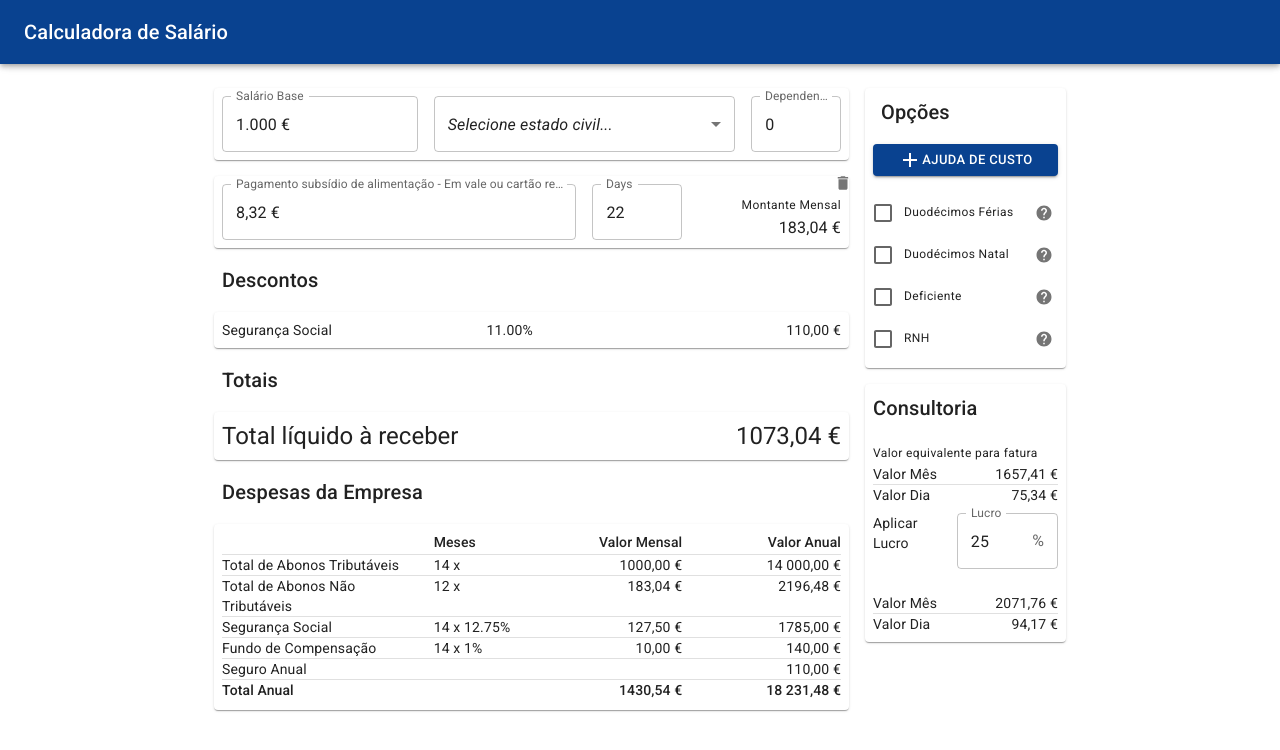
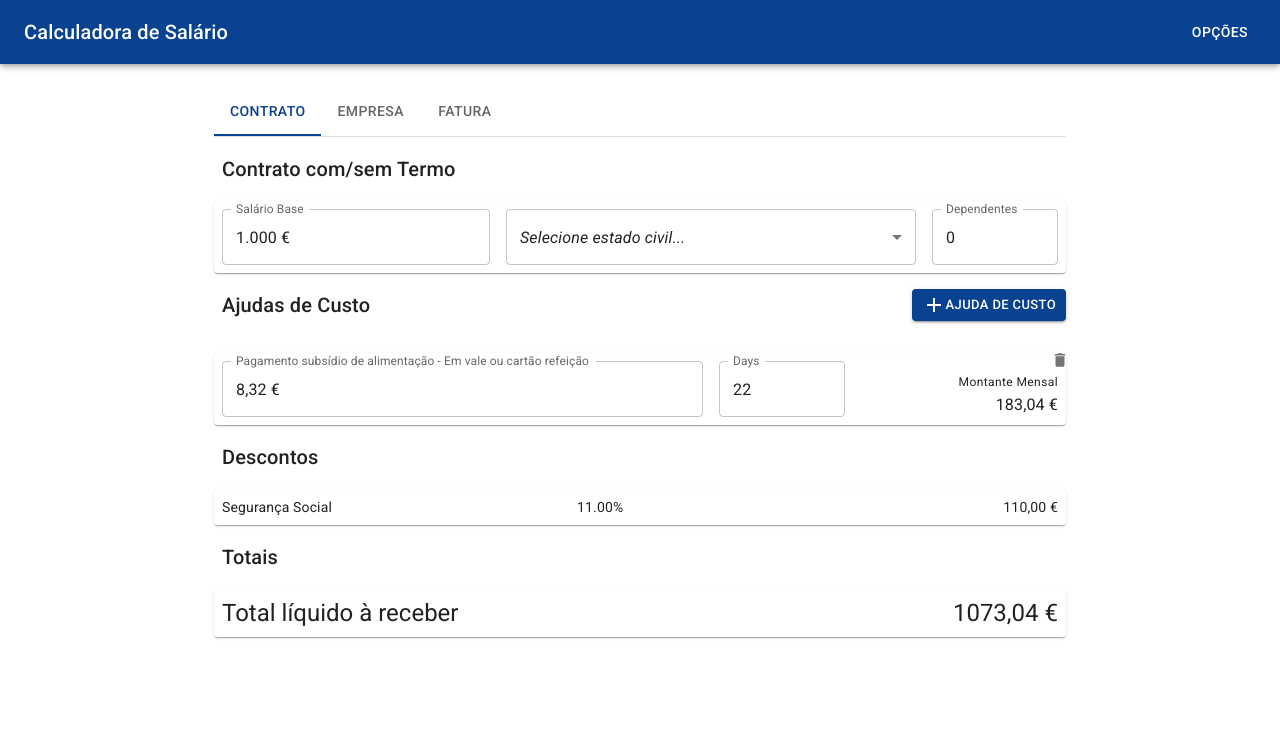
Before and after one commit to edgarmesquita/salary-calculator.github.io, a Next.js app: page / in a window 1280 px wide. Shown: the top 750 px of the page. Built offline with nearby package versions, Linux system fonts and the light colour scheme.

Commit message:
refactoring layout

```diff
--- a/next.config.js
+++ b/next.config.js
@@ -2,8 +2,7 @@
 const nextConfig = {
   experimental: {
     appDir: true,
-  },
-  assetPrefix: './',
+  }
 }
 
 module.exports = nextConfig
--- a/src/pages/index.tsx
+++ b/src/pages/index.tsx
@@ -4,7 +4,7 @@ import {
   AppBar,
   Box, Button, Card, Checkbox, Container, Dialog, DialogActions, DialogContent,
   DialogTitle, Divider, FormControl, FormControlLabel, FormGroup, IconButton, InputAdornment, ListSubheader, MenuItem, Select,
-  SelectChangeEvent, Switch, TextField, Toolbar, Tooltip, Typography
+  SelectChangeEvent, Stack, SwipeableDrawer, Switch, Tab, Tabs, TextField, Toolbar, Tooltip, Typography
 } from '@mui/material'
 import Grid from '@mui/material/Unstable_Grid2';
 import React, { ReactNode } from 'react';
@@ -14,7 +14,7 @@ import AddIcon from '@mui/icons-material/Add';
 import { getEchelon, getIrsDeductionAmount, getScale } from '@/funcs/irs';
 import { formatCurrency } from '@/funcs';
 import { getAllowanceGroup, getAllowanceItem, getAllowances, getUnitDescription } from '@/funcs/allowance';
-
+import CloseIcon from '@mui/icons-material/Close';
 interface StateAllowanceItem {
   id: number; quantity: number, value: number
 }
@@ -31,6 +31,35 @@ interface State {
   vacationTwelfthsPercent: 50 | 100;
   christmasTwelfthsPercent: 50 | 100;
   profit: number;
+}
+
+interface TabPanelProps {
+  children?: React.ReactNode;
+  index: number;
+  value: number;
+}
+
+function TabPanel(props: TabPanelProps) {
+  const { children, value, index, ...other } = props;
+
+  return (
+    <Box pt={2}
+      role="tabpanel"
+      hidden={value !== index}
+      id={`simple-tabpanel-${index}`}
+      aria-labelledby={`simple-tab-${index}`}
+      {...other}
+    >
+      {value === index && (children)}
+    </Box>
+  );
+}
+
+function a11yProps(index: number) {
+  return {
+    id: `simple-tab-${index}`,
+    'aria-controls': `simple-tabpanel-${index}`,
+  };
 }
 
 const allowances = getAllowances();
@@ -62,6 +91,12 @@ export default function HomePage() {
     profit: 25
   });
   const [open, setOpen] = React.useState(false);
+  const [tab, setTab] = React.useState(0);
+  const [drawer, setDrawer] = React.useState(false);
+
+  const handleTabChange = (event: React.SyntheticEvent, newValue: number) => {
+    setTab(newValue);
+  };
 
   const setValue = (prop: keyof State, value: any) => {
     setValues({
@@ -127,6 +162,21 @@ export default function HomePage() {
     });
   };
 
+  const toggleDrawer =
+    (open: boolean) =>
+      (event: React.KeyboardEvent | React.MouseEvent) => {
+        if (
+          event &&
+          event.type === 'keydown' &&
+          ((event as React.KeyboardEvent).key === 'Tab' ||
+            (event as React.KeyboardEvent).key === 'Shift')
+        ) {
+          return;
+        }
+
+        setDrawer(open);
+      };
+
   const getTotalNet = () => {
     let salary = baseSalary;
     if (values.hasVacationTwelfths)
@@ -165,43 +215,97 @@ export default function HomePage() {
           <Typography variant="h6" component="div" sx={{ flexGrow: 1 }}>
             Calculadora de Salário
           </Typography>
+          <Button color="inherit" onClick={toggleDrawer(true)}>Opções</Button>
         </Toolbar>
       </AppBar>
       <Toolbar />
+
+      <SwipeableDrawer
+        anchor={'right'}
+        open={drawer}
+        onClose={toggleDrawer(false)}
+        onOpen={toggleDrawer(true)}
+      >
+        <Box
+          sx={{ width: 250, p: 2 }}
+          role="presentation"
+          onKeyDown={toggleDrawer(false)}>
+
+          <Stack direction={"row"} alignItems="center" sx={{ mb: 2 }}>
+            <Typography variant="h6" sx={{ m: 0, flexGrow: 1 }}>Opções</Typography>
+            <IconButton aria-label="delete" size="small" onClick={toggleDrawer(false)}>
+              <CloseIcon fontSize="small" />
+            </IconButton>
+          </Stack>
+
+          <FormGroup>
+            <FormControlLabel
+              value="true"
+              control={<Checkbox checked={values.hasVacationTwelfths} onChange={handleCheckChange("hasVacationTwelfths")} color="primary" inputProps={{ 'aria-label': 'controlled' }} />}
+              label={(
+                <Typography variant="caption" sx={{ position: 'relative', width: '100%' }}>
+                  Duodécimos Férias
+                  <Tooltip title="Recebe 100% do subsídio de férias em duodécimos" arrow sx={{ position: 'absolute', right: -16, top: -4 }}>
+                    <IconButton aria-label="delete" size="small">
+                      <HelpIcon fontSize="inherit" />
+                    </IconButton>
+                  </Tooltip>
+                </Typography>)}
+              labelPlacement="end"
+            />
+            <FormControlLabel
+              value="true"
+              control={<Checkbox checked={values.hasChristmasTwelfths} onChange={handleCheckChange("hasChristmasTwelfths")} color="primary" inputProps={{ 'aria-label': 'controlled' }} />}
+              label={(
+                <Typography variant="caption" sx={{ position: 'relative', width: '100%' }}>
+                  Duodécimos Natal <Tooltip title="Recebe 100% do subsídio de natal em duodécimos" arrow sx={{ position: 'absolute', right: -16, top: -4 }}>
+                    <IconButton aria-label="delete" size="small">
+                      <HelpIcon fontSize="inherit" />
+                    </IconButton>
+                  </Tooltip>
+                </Typography>)}
+              labelPlacement="end"
+            />
+            <FormControlLabel
+              value="true"
+              control={<Checkbox checked={values.handicapped} onChange={handleCheckChange("handicapped")} color="primary" inputProps={{ 'aria-label': 'controlled' }} />}
+              label={(
+                <Typography variant="caption" sx={{ position: 'relative', width: '100%' }}>
+                  Deficiente <Tooltip title="Portador de Deficiência Física" arrow sx={{ position: 'absolute', right: -16, top: -4 }}>
+                    <IconButton aria-label="delete" size="small">
+                      <HelpIcon fontSize="inherit" />
+                    </IconButton>
+                  </Tooltip>
+                </Typography>)}
+              labelPlacement="end"
+            />
+            <FormControlLabel
+              value="true"
+              control={<Checkbox checked={values.hasRnh} onChange={handleCheckChange("hasRnh")} color="primary" inputProps={{ 'aria-label': 'controlled' }} />}
+              label={(
+                <Typography variant="caption" sx={{ position: 'relative', width: '100%' }}>
+                  RNH <Tooltip title="Residente Não Habitual: desconto máximo de até 20% no IRS" arrow sx={{ position: 'absolute', right: -16, top: -4 }}>
+                    <IconButton aria-label="delete" size="small">
+                      <HelpIcon fontSize="inherit" />
+                    </IconButton>
+                  </Tooltip>
+                </Typography>)}
+              labelPlacement="end"
+            />
+          </FormGroup>
+        </Box>
+      </SwipeableDrawer>
       <Container maxWidth="md" sx={{ pt: 3 }}>
-        <Dialog disableEscapeKeyDown open={open} onClose={handleClose} maxWidth="sm" fullWidth>
-          <DialogTitle>Ajuda de Custo</DialogTitle>
-          <DialogContent>
-            <Box component="form" sx={{ display: 'flex', flexWrap: 'wrap' }}>
-              <FormControl variant="outlined" fullWidth>
-                <Select displayEmpty
-                  value={values.allowanceId}
-                  defaultValue={values.allowanceId}
-                  id="allowanceId"
-                  onChange={handleSelectChange("allowanceId")}>
-                  <MenuItem disabled value={0}>
-                    <em>Selecione a ajuda de custo...</em>
-                  </MenuItem>
-                  {allowances.map(a =>
+        <Box sx={{ borderBottom: 1, borderColor: 'divider' }}>
+          <Tabs value={tab} onChange={handleTabChange} aria-label="tipos de contratos">
+            <Tab label="Contrato" {...a11yProps(0)} />
+            <Tab label="Empresa" {...a11yProps(1)} />
+            <Tab label="Fatura" {...a11yProps(2)} />
+          </Tabs>
+        </Box>
 
-                    [(<ListSubheader key={a.name}>{a.name}</ListSubheader>),
-                    a.items.map(item => (
-                      <MenuItem key={item.id} value={item.id} disabled={values.allowances.findIndex(o => o.id === item.id) >= 0}>{item.name}</MenuItem>
-                    ))] as ReactNode
-
-                  )}
-                </Select>
-              </FormControl>
-            </Box>
-          </DialogContent>
-          <DialogActions>
-            <Button onClick={handleClose}>Cancel</Button>
-            <Button disabled={values.allowanceId === 0} onClick={handleAllowanceAddClick}>Ok</Button>
-          </DialogActions>
-        </Dialog>
-
-        <Grid container spacing={2}>
-          <Grid xs={12} sm={9}>
+        <TabPanel value={tab} index={0}>
+          <Typography variant="h6" sx={{ mb: 2, ml: 1 }}>Contrato com/sem Termo</Typography>
           <Card sx={{ p: 1, mb: 2 }}>
             <Grid container spacing={2}>
               <Grid xs={12} sm={4}>
@@ -250,6 +354,19 @@ export default function HomePage() {
           </Card>
 
 
+          <Stack direction={"row"} sx={{ mb: 2 }}>
+            <Typography variant="h6" sx={{ ml: 1, flexGrow: 1 }}>Ajudas de Custo</Typography>
+            <Button
+              type="button"
+              variant='contained'
+              color='primary'
+              size='small'
+              sx={{ mb: 2 }}
+              onClick={handleClickOpen}
+              disabled={values.allowances.reduce((a, b) => a + b.id, 0) === allowances.map(o => o.items).reduce((a, b) => a.concat(b)).reduce((a, b) => a + b.id, 0)}>
+              <AddIcon />{" "}Ajuda de Custo
+            </Button>
+          </Stack>
 
           {values.allowances.map((o, i) => {
             const allowanceGroup = getAllowanceGroup(o.id);
@@ -412,88 +529,90 @@ export default function HomePage() {
               </Grid>
             </Grid>
           </Card>
+        </TabPanel>
 
+        <TabPanel value={tab} index={1}>
           <Typography variant="h6" sx={{ mb: 2, ml: 1 }}>Despesas da Empresa</Typography>
 
           <Card sx={{ p: 1, mb: 2 }}>
             <Grid container spacing={2}>
               <Grid xs={4}>
-                  <Typography variant="subtitle2"></Typography>
+                <Typography variant="subtitle2" sx={{ p: 1 }}></Typography>
               </Grid>
               <Grid xs={2}>
-                  <Typography variant="subtitle2">Meses</Typography>
+                <Typography variant="subtitle2" sx={{ p: 1 }}>Meses</Typography>
               </Grid>
               <Grid xs={3} sx={{ textAlign: 'right' }}>
-                  <Typography variant="subtitle2">Valor Mensal</Typography>
+                <Typography variant="subtitle2" sx={{ p: 1 }}>Valor Mensal</Typography>
               </Grid>
               <Grid xs={3} sx={{ textAlign: 'right' }}>
-                  <Typography variant="subtitle2">Valor Anual</Typography>
+                <Typography variant="subtitle2" sx={{ p: 1 }}>Valor Anual</Typography>
               </Grid>
             </Grid>
             <Divider />
             <Grid container spacing={2}>
               <Grid xs={4}>
-                  <Typography variant="body2">Total de Abonos Tributáveis</Typography>
+                <Typography variant="body2" sx={{ p: 1 }}>Total de Abonos Tributáveis</Typography>
               </Grid>
               <Grid xs={2}>
-                  <Typography variant="body2">14 x</Typography>
+                <Typography variant="body2" sx={{ p: 1 }}>14 x</Typography>
               </Grid>
               <Grid xs={3} sx={{ textAlign: 'right' }}>
-                  <Typography variant="body2">{formatCurrency(baseSalary)}</Typography>
+                <Typography variant="body2" sx={{ p: 1 }}>{formatCurrency(baseSalary)}</Typography>
               </Grid>
               <Grid xs={3} sx={{ textAlign: 'right' }}>
-                  <Typography variant="body2">{formatCurrency(baseSalary * 14)}</Typography>
+                <Typography variant="body2" sx={{ p: 1 }}>{formatCurrency(baseSalary * 14)}</Typography>
               </Grid>
             </Grid>
             <Divider />
             <Grid container spacing={2}>
               <Grid xs={4}>
-                  <Typography variant="body2">Total de Abonos Não Tributáveis</Typography>
+                <Typography variant="body2" sx={{ p: 1 }}>Total de Abonos Não Tributáveis</Typography>
               </Grid>
               <Grid xs={2}>
-                  <Typography variant="body2">12 x</Typography>
+                <Typography variant="body2" sx={{ p: 1 }}>12 x</Typography>
               </Grid>
               <Grid xs={3} sx={{ textAlign: 'right' }}>
-                  <Typography variant="body2">{formatCurrency(allowanceSum)}</Typography>
+                <Typography variant="body2" sx={{ p: 1 }}>{formatCurrency(allowanceSum)}</Typography>
               </Grid>
               <Grid xs={3} sx={{ textAlign: 'right' }}>
-                  <Typography variant="body2">{formatCurrency(allowanceSum * 12)}</Typography>
+                <Typography variant="body2" sx={{ p: 1 }}>{formatCurrency(allowanceSum * 12)}</Typography>
               </Grid>
             </Grid>
             <Divider />
             <Grid container spacing={2}>
               <Grid xs={4}>
-                  <Typography variant="body2">Segurança Social</Typography>
+                <Typography variant="body2" sx={{ p: 1 }}>Segurança Social</Typography>
               </Grid>
               <Grid xs={2}>
-                  <Typography variant="body2">14 x {corpSs * 100}%</Typography>
+                <Typography variant="body2" sx={{ p: 1 }}>14 x {corpSs * 100}%</Typography>
               </Grid>
               <Grid xs={3} sx={{ textAlign: 'right' }}>
-                  <Typography variant="body2">{formatCurrency(baseSalary * corpSs)}</Typography>
+                <Typography variant="body2" sx={{ p: 1 }}>{formatCurrency(baseSalary * corpSs)}</Typography>
               </Grid>
               <Grid xs={3} sx={{ textAlign: 'right' }}>
-                  <Typography variant="body2">{formatCurrency((baseSalary * corpSs) * 14)}</Typography>
+                <Typography variant="body2" sx={{ p: 1 }}>{formatCurrency((baseSalary * corpSs) * 14)}</Typography>
               </Grid>
             </Grid>
             <Divider />
             <Grid container spacing={2}>
               <Grid xs={4}>
-                  <Typography variant="body2">Fundo de Compensação</Typography>
+                <Typography variant="body2" sx={{ p: 1 }}>Fundo de Compensação</Typography>
               </Grid>
               <Grid xs={2}>
-                  <Typography variant="body2">14 x 1%</Typography>
+                <Typography variant="body2" sx={{ p: 1 }}>14 x 1%</Typography>
               </Grid>
               <Grid xs={3} sx={{ textAlign: 'right' }}>
-                  <Typography variant="body2">{formatCurrency(baseSalary * 0.01)}</Typography>
+                <Typography variant="body2" sx={{ p: 1 }}>{formatCurrency(baseSalary * 0.01)}</Typography>
               </Grid>
               <Grid xs={3} sx={{ textAlign: 'right' }}>
-                  <Typography variant="body2">{formatCurrency((baseSalary * 0.01) * 14)}</Typography>
+                <Typography variant="body2" sx={{ p: 1 }}>{formatCurrency((baseSalary * 0.01) * 14)}</Typography>
               </Grid>
             </Grid>
             <Divider />
             <Grid container spacing={2}>
               <Grid xs={4}>
-                  <Typography variant="body2">Seguro Anual</Typography>
+                <Typography variant="body2" sx={{ p: 1 }}>Seguro Anual</Typography>
               </Grid>
               <Grid xs={2}>
 
@@ -502,124 +621,57 @@ export default function HomePage() {
 
               </Grid>
               <Grid xs={3} sx={{ textAlign: 'right' }}>
-                  <Typography variant="body2">{formatCurrency(110)}</Typography>
+                <Typography variant="body2" sx={{ p: 1 }}>{formatCurrency(110)}</Typography>
               </Grid>
             </Grid>
             <Divider />
             <Grid container spacing={2}>
               <Grid xs={4}>
-                  <Typography variant="subtitle2">Total Anual</Typography>
+                <Typography variant="subtitle2" sx={{ p: 1 }}>Total Anual</Typography>
               </Grid>
               <Grid xs={2}>
 
               </Grid>
               <Grid xs={3} sx={{ textAlign: 'right' }}>
-                  <Typography variant="subtitle2">{formatCurrency(getTotalCompanyPerMonth())}</Typography>
+                <Typography variant="subtitle2" sx={{ p: 1 }}>{formatCurrency(getTotalCompanyPerMonth())}</Typography>
               </Grid>
               <Grid xs={3} sx={{ textAlign: 'right' }}>
-                  <Typography variant="subtitle2">{formatCurrency(getTotalCompany())}</Typography>
+                <Typography variant="subtitle2" sx={{ p: 1 }}>{formatCurrency(getTotalCompany())}</Typography>
               </Grid>
             </Grid>
           </Card>
+        </TabPanel>
 
-          </Grid>
-          <Grid xs={12} sm={3}>
+        <TabPanel value={tab} index={2}>
+          <Typography variant="h6" sx={{ mb: 1 }}>Consultoria</Typography>
+          <Typography variant="caption" sx={{ mb: 2, display: 'block' }}>Valor equivalente para fatura</Typography>
           <Card sx={{ p: 1, mb: 2 }}>
-              <Typography variant="h6" sx={{ mb: 2, ml: 1 }}>Opções</Typography>
-              <Button fullWidth
-                type="button"
-                variant='contained'
-                color='primary'
-                size='small'
-                sx={{ mb: 2 }}
-                onClick={handleClickOpen}
-                disabled={values.allowances.reduce((a, b) => a + b.id, 0) === allowances.map(o => o.items).reduce((a, b) => a.concat(b)).reduce((a, b) => a + b.id, 0)}>
-                <AddIcon />{" "}Ajuda de Custo
-              </Button>
-              <FormGroup>
-                <FormControlLabel
-                  value="true"
-                  control={<Checkbox checked={values.hasVacationTwelfths} onChange={handleCheckChange("hasVacationTwelfths")} color="primary" inputProps={{ 'aria-label': 'controlled' }} />}
-                  label={(
-                    <Typography variant="caption" sx={{ position: 'relative', width: '100%' }}>
-                      Duodécimos Férias
-                      <Tooltip title="Recebe 100% do subsídio de férias em duodécimos" arrow sx={{ position: 'absolute', right: -16, top: -4 }}>
-                        <IconButton aria-label="delete" size="small">
-                          <HelpIcon fontSize="inherit" />
-                        </IconButton>
-                      </Tooltip>
-                    </Typography>)}
-                  labelPlacement="end"
-                />
-                <FormControlLabel
-                  value="true"
-                  control={<Checkbox checked={values.hasChristmasTwelfths} onChange={handleCheckChange("hasChristmasTwelfths")} color="primary" inputProps={{ 'aria-label': 'controlled' }} />}
-                  label={(
-                    <Typography variant="caption" sx={{ position: 'relative', width: '100%' }}>
-                      Duodécimos Natal <Tooltip title="Recebe 100% do subsídio de natal em duodécimos" arrow sx={{ position: 'absolute', right: -16, top: -4 }}>
-                        <IconButton aria-label="delete" size="small">
-                          <HelpIcon fontSize="inherit" />
-                        </IconButton>
-                      </Tooltip>
-                    </Typography>)}
-                  labelPlacement="end"
-                />
-                <FormControlLabel
-                  value="true"
-                  control={<Checkbox checked={values.handicapped} onChange={handleCheckChange("handicapped")} color="primary" inputProps={{ 'aria-label': 'controlled' }} />}
-                  label={(
-                    <Typography variant="caption" sx={{ position: 'relative', width: '100%' }}>
-                      Deficiente <Tooltip title="Portador de Deficiência Física" arrow sx={{ position: 'absolute', right: -16, top: -4 }}>
-                        <IconButton aria-label="delete" size="small">
-                          <HelpIcon fontSize="inherit" />
-                        </IconButton>
-                      </Tooltip>
-                    </Typography>)}
-                  labelPlacement="end"
-                />
-                <FormControlLabel
-                  value="true"
-                  control={<Checkbox checked={values.hasRnh} onChange={handleCheckChange("hasRnh")} color="primary" inputProps={{ 'aria-label': 'controlled' }} />}
-                  label={(
-                    <Typography variant="caption" sx={{ position: 'relative', width: '100%' }}>
-                      RNH <Tooltip title="Residente Não Habitual: desconto máximo de até 20% no IRS" arrow sx={{ position: 'absolute', right: -16, top: -4 }}>
-                        <IconButton aria-label="delete" size="small">
-                          <HelpIcon fontSize="inherit" />
-                        </IconButton>
-                      </Tooltip>
-                    </Typography>)}
-                  labelPlacement="end"
-                />
-              </FormGroup>
-            </Card>
 
-            <Card sx={{ p: 1, mb: 2 }}>
-              <Typography variant="h6" sx={{ mb: 2 }}>Consultoria</Typography>
 
-              <Typography variant="caption">Valor equivalente para fatura</Typography>
+
             <Grid container spacing={0}>
               <Grid xs={6}>
-                  <Typography variant="body2">Valor Mês</Typography>
+                <Typography variant="subtitle2" sx={{ p: 1 }}>Valor Mês</Typography>
               </Grid>
               <Grid xs={6} sx={{ textAlign: 'right' }}>
-                  <Typography variant="body2">{formatCurrency(getTotalCompany() / 11)}</Typography>
+                <Typography variant="body2" sx={{ p: 1 }}>{formatCurrency(getTotalCompany() / 11)}</Typography>
               </Grid>
             </Grid>
             <Divider />
             <Grid container spacing={2}>
               <Grid xs={6}>
-                  <Typography variant="body2">Valor Dia</Typography>
+                <Typography variant="subtitle2" sx={{ p: 1 }}>Valor Dia</Typography>
               </Grid>
               <Grid xs={6} sx={{ textAlign: 'right' }}>
-                  <Typography variant="body2">{formatCurrency(getTotalCompany() / 11 / totalDays)}</Typography>
+                <Typography variant="body2" sx={{ p: 1 }}>{formatCurrency(getTotalCompany() / 11 / totalDays)}</Typography>
               </Grid>
             </Grid>
 
             <Grid container spacing={2} sx={{ mb: 2 }}>
-                <Grid xs={5}>
-                  <Typography variant="body2">Aplicar Lucro</Typography>
+              <Grid xs={8} display="flex" alignItems="center">
+                <Typography variant="subtitle2" sx={{ p: 1 }}>Aplicar Lucro</Typography>
               </Grid>
-                <Grid xs={7} sx={{ textAlign: 'right' }}>
+              <Grid xs={4} sx={{ textAlign: 'right' }}>
                 <TextField
                   label="Lucro"
                   value={values.profit}
@@ -639,24 +691,54 @@ export default function HomePage() {
 
             <Grid container spacing={0}>
               <Grid xs={6}>
-                  <Typography variant="body2">Valor Mês</Typography>
+                <Typography variant="subtitle2" sx={{ p: 1 }}>Valor Mês</Typography>
               </Grid>
               <Grid xs={6} sx={{ textAlign: 'right' }}>
-                  <Typography variant="body2">{formatCurrency((getTotalCompany() / 11) + ((getTotalCompany() / 11) * (values.profit / 100)))}</Typography>
+                <Typography variant="body2" sx={{ p: 1 }}>{formatCurrency((getTotalCompany() / 11) + ((getTotalCompany() / 11) * (values.profit / 100)))}</Typography>
               </Grid>
             </Grid>
             <Divider />
             <Grid container spacing={2}>
               <Grid xs={6}>
-                  <Typography variant="body2">Valor Dia</Typography>
+                <Typography variant="subtitle2" sx={{ p: 1 }}>Valor Dia</Typography>
               </Grid>
               <Grid xs={6} sx={{ textAlign: 'right' }}>
-                  <Typography variant="body2">{formatCurrency(((getTotalCompany() / 11) + ((getTotalCompany() / 11) * (values.profit / 100))) / totalDays)}</Typography>
+                <Typography variant="body2" sx={{ p: 1 }}>{formatCurrency(((getTotalCompany() / 11) + ((getTotalCompany() / 11) * (values.profit / 100))) / totalDays)}</Typography>
               </Grid>
             </Grid>
           </Card>
-          </Grid>
-        </Grid>
+        </TabPanel>
+
+        <Dialog disableEscapeKeyDown open={open} onClose={handleClose} maxWidth="sm" fullWidth>
+          <DialogTitle>Ajuda de Custo</DialogTitle>
+          <DialogContent>
+            <Box component="form" sx={{ display: 'flex', flexWrap: 'wrap' }}>
+              <FormControl variant="outlined" fullWidth>
+                <Select displayEmpty
+                  value={values.allowanceId}
+                  defaultValue={values.allowanceId}
+                  id="allowanceId"
+                  onChange={handleSelectChange("allowanceId")}>
+                  <MenuItem disabled value={0}>
+                    <em>Selecione a ajuda de custo...</em>
+                  </MenuItem>
+                  {allowances.map(a =>
+
+                    [(<ListSubheader key={a.name}>{a.name}</ListSubheader>),
+                    a.items.map(item => (
+                      <MenuItem key={item.id} value={item.id} disabled={values.allowances.findIndex(o => o.id === item.id) >= 0}>{item.name}</MenuItem>
+                    ))] as ReactNode
+
+                  )}
+                </Select>
+              </FormControl>
+            </Box>
+          </DialogContent>
+          <DialogActions>
+            <Button onClick={handleClose}>Cancel</Button>
+            <Button disabled={values.allowanceId === 0} onClick={handleAllowanceAddClick}>Ok</Button>
+          </DialogActions>
+        </Dialog>
       </Container >
     </>
   )
```
Lines whose indentation alone changed are shown as unchanged.
